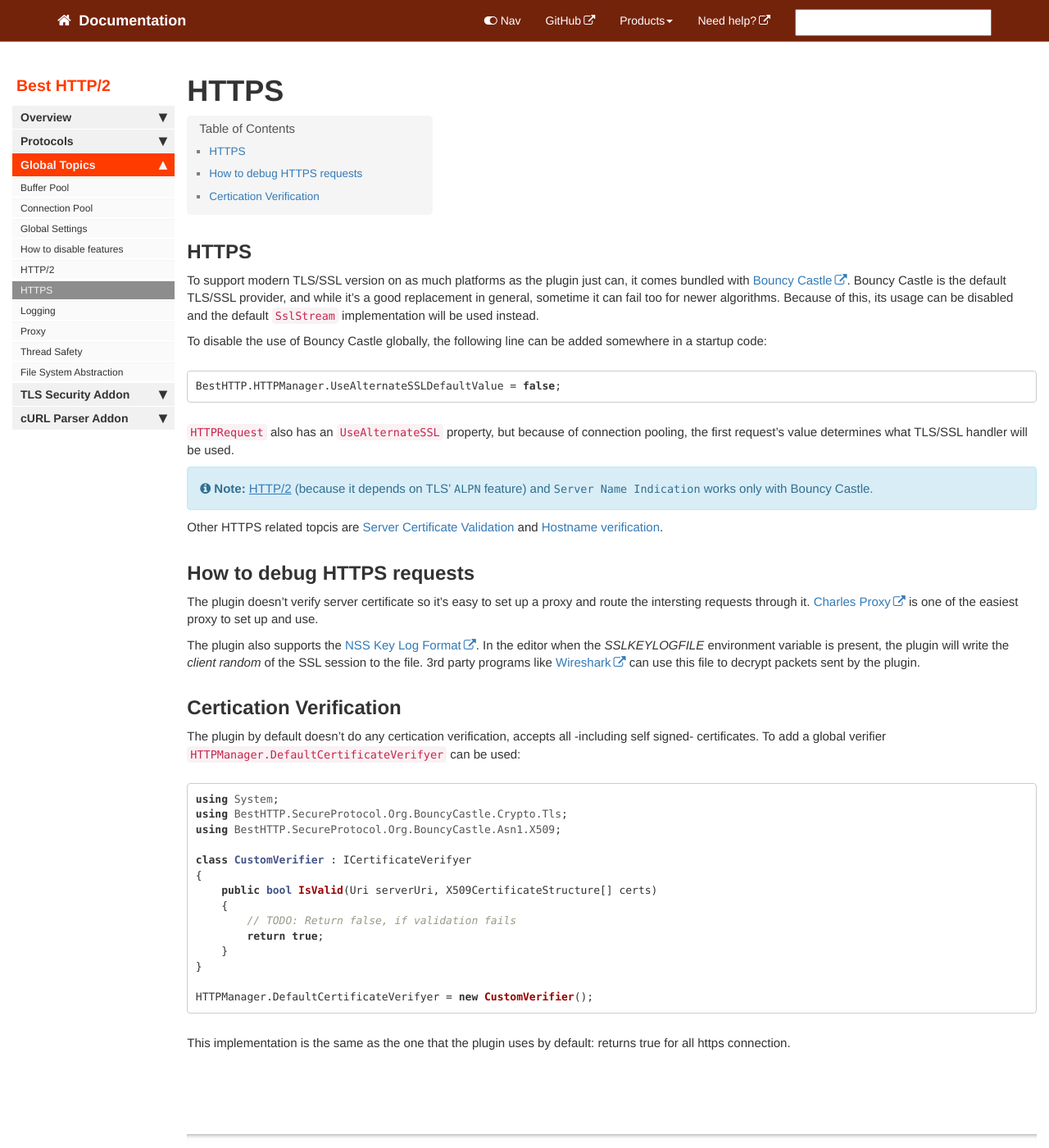
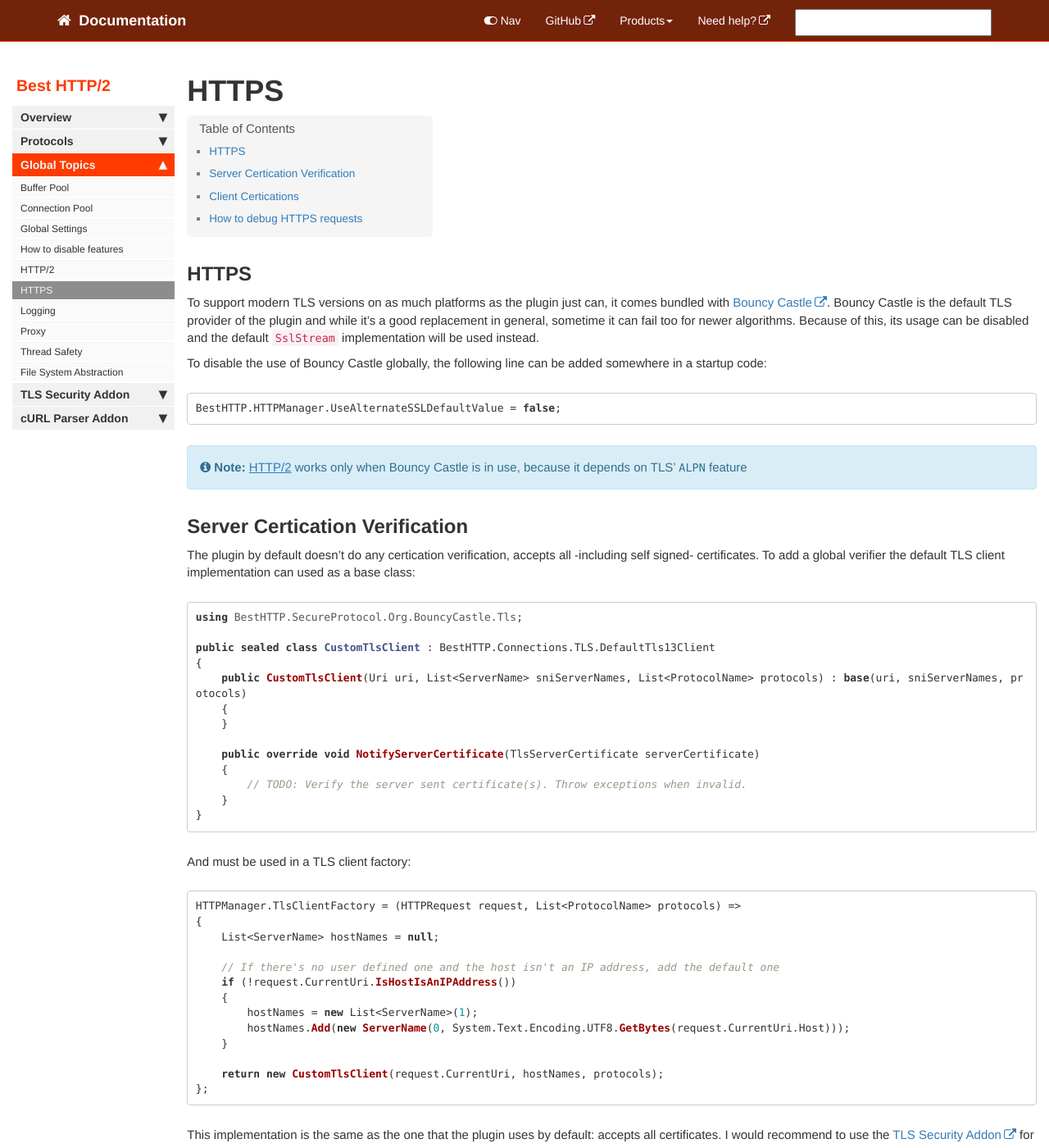
Before and after one commit to Benedicht/BestHTTP-Documentation, a Jekyll site: the page built from pages/best_http2/global_topics/HTTPS.md, in a window 1280 px wide and 1400 px high. Shown: the whole window at 82% size. Built offline with Jekyll 4.4.1, drawn with Linux system fonts in a browser that asks for light colours; comment, search, counter and statistics services are not loaded; some of the changed text lies outside the part shown.

````diff
--- a/_data/sidebars/best_http2_main_sidebar.yml
+++ b/_data/sidebars/best_http2_main_sidebar.yml
@@ -107,10 +107,6 @@ entries:
                 - title: Request States
                   output: web
                   url: protocols/http/RequestStates.html
-
-                - title: Server Certifcate Validation
-                  output: web
-                  url: protocols/http/ServerCertificateValidation.html
 
                 - title: Small Code Samples
                   output: web
--- a/pages/best_http2/global_topics/HTTPS.md
+++ b/pages/best_http2/global_topics/HTTPS.md
@@ -5,7 +5,7 @@ sidebar: best_http2_main_sidebar
 
 ## HTTPS
 
-To support modern TLS/SSL version on as much platforms as the plugin just can, it comes bundled with [Bouncy Castle](https://github.com/bcgit/bc-csharp/). Bouncy Castle is the default TLS/SSL provider, and while it's a good replacement in general, sometime it can fail too for newer algorithms. Because of this, its usage can be disabled and the default `SslStream` implementation will be used instead.
+To support modern TLS versions on as much platforms as the plugin just can, it comes bundled with [Bouncy Castle](https://github.com/bcgit/bc-csharp/). Bouncy Castle is the default TLS provider of the plugin and while it's a good replacement in general, sometime it can fail too for newer algorithms. Because of this, its usage can be disabled and the default `SslStream` implementation will be used instead.
 
 To disable the use of Bouncy Castle globally, the following line can be added somewhere in a startup code:
 
@@ -13,38 +13,70 @@ To disable the use of Bouncy Castle globally, the following line can be added so
 BestHTTP.HTTPManager.UseAlternateSSLDefaultValue = false;
 ```
 
-`HTTPRequest` also has an `UseAlternateSSL` property, but because of connection pooling, the first request's value determines what TLS/SSL handler will be used.
+{% include note.html content="[HTTP/2](HTTP2.md) works only when Bouncy Castle is in use, because it depends on TLS' `ALPN` feature" %}
 
+## Server Certication Verification
 
-{% include note.html content="[HTTP/2](HTTP2.md) (because it depends on TLS' `ALPN` feature) and `Server Name Indication` works only with Bouncy Castle." %}
+The plugin by default doesn't do any certication verification, accepts all -including self signed- certificates. To add a global verifier the default TLS client implementation can used as a base class:
 
-Other HTTPS related topcis are [Server Certificate Validation](../protocols/http/ServerCertificateValidation.md) and [Hostname verification](../protocols/http/SmallCode-Samples.md#verify-hostnames-in-https).
+```csharp
+using BestHTTP.SecureProtocol.Org.BouncyCastle.Tls;
+
+public sealed class CustomTlsClient : BestHTTP.Connections.TLS.DefaultTls13Client
+{
+    public CustomTlsClient(Uri uri, List<ServerName> sniServerNames, List<ProtocolName> protocols) : base(uri, sniServerNames, protocols)
+    {
+    }
+
+    public override void NotifyServerCertificate(TlsServerCertificate serverCertificate)
+    {
+        // TODO: Verify the server sent certificate(s). Throw exceptions when invalid.
+    }
+}
+```
+
+And must be used in a TLS client factory:
+```csharp
+HTTPManager.TlsClientFactory = (HTTPRequest request, List<ProtocolName> protocols) =>
+{
+    List<ServerName> hostNames = null;
+
+    // If there's no user defined one and the host isn't an IP address, add the default one
+    if (!request.CurrentUri.IsHostIsAnIPAddress())
+    {
+        hostNames = new List<ServerName>(1);
+        hostNames.Add(new ServerName(0, System.Text.Encoding.UTF8.GetBytes(request.CurrentUri.Host)));
+    }
+
+    return new CustomTlsClient(request.CurrentUri, hostNames, protocols);
+};
+```
+
+This implementation is the same as the one that the plugin uses by default: accepts all certificates. I would recommend to use the [TLS Security Addon](https://assetstore.unity.com/packages/tools/network/best-http-2-tls-security-addon-184441?aid=1101lfX8E) for a full-fledged solution.
+
+## Client Certications
+
+Similarly to the server certication verification, the `GetClientCredentials` function can be overridden in the custom tls client to load and return with the client's certication:
+
+```csharp
+public sealed class CustomTlsClient : BestHTTP.Connections.TLS.DefaultTls13Client
+{
+    public CustomTlsClient(Uri uri, List<ServerName> sniServerNames, List<ProtocolName> protocols) : base(uri, sniServerNames, protocols)
+    {
+    }
+
+    public override TlsCredentials GetClientCredentials(CertificateRequest certificateRequest)
+    {
+        // TODO: find and return with a client certificate. base._uri contains the original uri the plugin trying to connect to.
+        return null;
+    }
+}
+```
+
+To manage client certificates, i would recommend to use the [TLS Security Addon](https://assetstore.unity.com/packages/tools/network/best-http-2-tls-security-addon-184441?aid=1101lfX8E) for a full-fledged solution.
 
 ## How to debug HTTPS requests
 
 The plugin doesn't verify server certificate so it's easy to set up a proxy and route the intersting requests through it. [Charles Proxy](https://www.charlesproxy.com) is one of the easiest proxy to set up and use.
 
 The plugin also supports the [NSS Key Log Format](https://developer.mozilla.org/en-US/docs/Mozilla/Projects/NSS/Key_Log_Format). In the editor when the *SSLKEYLOGFILE* environment variable is present, the plugin will write the *client random* of the SSL session to the file. 3rd party programs like [Wireshark](https://wiki.wireshark.org/TLS) can use this file to decrypt packets sent by the plugin.
-
-## Certication Verification
-
-The plugin by default doesn't do any certication verification, accepts all -including self signed- certificates. To add a global verifier `HTTPManager.DefaultCertificateVerifyer` can be used:
-
-```csharp
-using System;
-using BestHTTP.SecureProtocol.Org.BouncyCastle.Crypto.Tls;
-using BestHTTP.SecureProtocol.Org.BouncyCastle.Asn1.X509;
-
-class CustomVerifier : ICertificateVerifyer
-{
-    public bool IsValid(Uri serverUri, X509CertificateStructure[] certs)
-    {
-        // TODO: Return false, if validation fails
-        return true;
-    }
-}
-
-HTTPManager.DefaultCertificateVerifyer = new CustomVerifier();
-```
-
-This implementation is the same as the one that the plugin uses by default: returns true for all https connection.
````
Also changed, not shown: pages/best_http2/UpgradeGuide.md (+70 -4 lines), pages/best_http2/changelog.md (+23 -0 lines), pages/best_http2/global_topics/HowToDisableFeatures.md (+1 -0 lines), pages/best_http2/protocols/http/ServerCertificateValidation.md (deleted, +0 -26 lines), pages/best_http2/protocols/http/SmallCode-Samples.md (+0 -21 lines).
